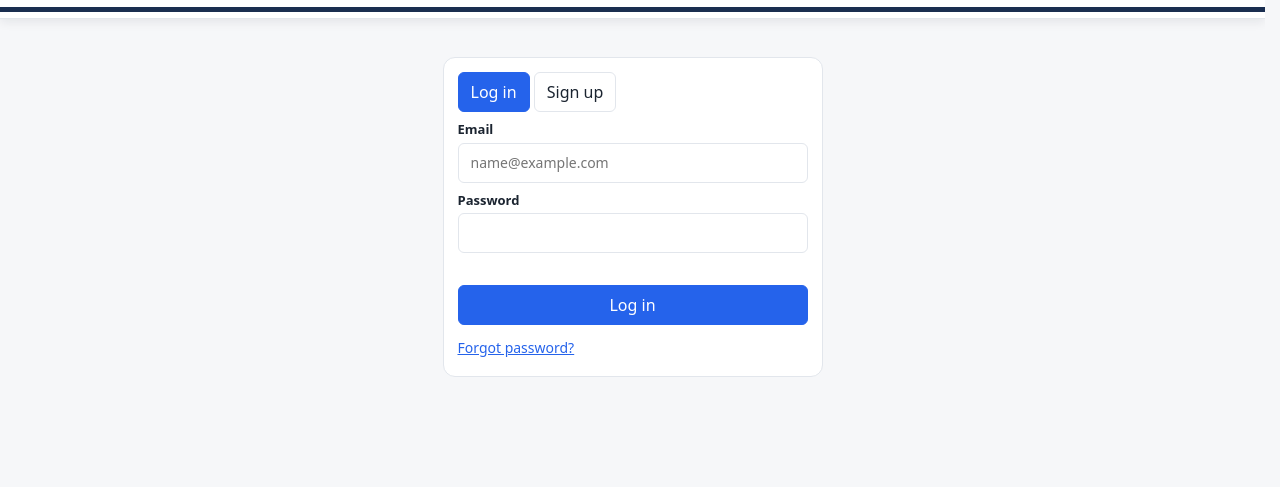
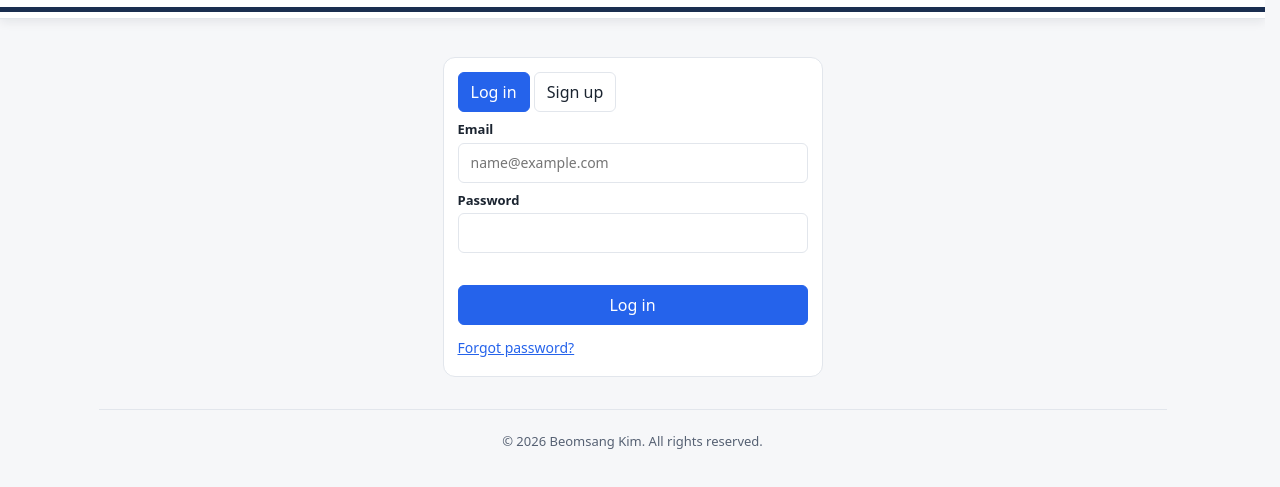
Before and after one commit to K-BIGHEART/K-BIGHEART.github.io, a plain HTML site: page test-fast/index.html in a window 1280 px wide. Shown: the part 83-570 px from the top of the page. Drawn offline with Linux system fonts and the light colour scheme.

Commit message:
test-fast: build 3755529

```diff
--- a/test-fast/index.html
+++ b/test-fast/index.html
@@ -136,7 +136,7 @@ table{font-size:var(--fs-b)}.g th,.g td.busy{font-size:var(--fs-b)}.g th.d{min-w
 .hna{display:flex;align-items:baseline;gap:8px;text-align:left;background:var(--bg);border:1px solid var(--bd);border-radius:var(--r-l);padding:10px 12px;cursor:pointer;color:var(--mut);font:inherit}
 .hna b{font-size:var(--fs-xl);color:var(--mut)}.hna.on{background:var(--warn-bg);border-color:var(--warn-bd);color:var(--tx)}.hna.on b{color:var(--warn)}.hna:hover{border-color:var(--ac)}
 @media(max-width:640px){.hr,.hr.he{grid-template-columns:1fr;gap:1px;padding:8px 10px}.hr.he .hcat{grid-row:1;justify-self:end;margin-top:-1px}.hr.he .hrw{grid-row:1;grid-column:1}.hr.he .hrt{grid-column:1}.hrw{font-size:var(--fs-s)}.g0 .hrw{font-size:var(--fs-m)}.g0 .hrt{font-size:var(--fs-b)}.hsh .mut{display:none}}
-#main{padding-bottom:24px}.pgf{text-align:center;margin:32px 0 8px;padding-top:16px;border-top:1px solid var(--bd)}.pgf .lk{color:var(--mut)}
+#main{padding-bottom:24px}.pgf{text-align:center;margin:32px 0 8px;padding-top:16px;border-top:1px solid var(--bd)}.pgf .lk{color:var(--mut)}.cpy{margin-top:6px;font-size:var(--fs-s);color:var(--mut)}
 .fbd{max-width:560px;width:100%}.fbh{margin:18px 0 6px;font-size:var(--fs-b)}.fbi{border-top:1px solid var(--bd);padding:10px 0}.fbt{display:flex;align-items:center;gap:8px;justify-content:space-between}
 .fbm{white-space:pre-wrap;margin-top:4px;font-size:var(--fs-m)}.fbr{margin-top:8px;padding:8px 10px;border-radius:var(--r-s);background:var(--ok-bg);border:1px solid var(--ok-bd);font-size:var(--fs-m)}.fbr div{white-space:pre-wrap}
 .hinq{margin-top:8px;border:1px solid var(--bd);border-radius:var(--r-l);overflow:hidden}.hiq{grid-template-columns:150px 1fr}.hiqm{display:block;font-weight:400;font-size:var(--fs-s);color:var(--tx2);white-space:nowrap;overflow:hidden;text-overflow:ellipsis}
@@ -778,7 +778,7 @@ const subs=!me?[]:g=='equip'?[['layout','Map'],['list','List'],['reserve','Reser
 :g=='manage'?[['eq','Equipment'],['usage','Usage'],['usr','Users'+(nU?' ('+nU+')':'')],['inq','Inquiries'+(nI?' ('+nI+')':'')]].map(x=>[`data-a="mt" data-id="${x[0]}"`,x[1],mtab()==x[0]]):[];
 $('#sub').innerHTML=subs.map(x=>`<button class="${x[2]?'on':''}" ${x[0]}>${x[1]}</button>`).join('');{const nv=$('#nav'),nu=nv.querySelector('.nuser');if(subs.length&&me){const w=document.createElement('span');w.className='nsubs';w.innerHTML=subs.map(x=>`<button class="${x[2]?'on':''}" ${x[0]}>${x[1]}</button>`).join('');nv.insertBefore(w,nu)}}$('#sub').style.display=subs.length?'':'none';document.body.classList.toggle('nosub',me&&!subs.length);$('#tool').innerHTML=me&&!err&&ld.a&&st.v=='inv'?ivTool():me&&!err&&ld.a&&st.v=='list'?`<div class="ivtop"><input id="q" type="search" aria-label="Search equipment" placeholder="Search name, model, location" value="${esc(st.q)}" style="width:100%;margin:0"></div>`:'';
 let mh;try{mh=err?`<p class="bad">${err}</p>`:!ld.a?'<p class="mut">Loading…</p>':!me?authHTML():V[st.v]()+(st.modal?modalHTML():'')}catch(x){console.error(x);st.modal=null;mh=`<div class="card" style="margin-top:14px"><b class="bad">This page could not be shown.</b><div class="mut" style="margin:6px 0">Please send a screenshot of this box to the administrator. Other tabs still work.</div><pre style="white-space:pre-wrap;font-size:var(--fs-xs);background:#f6f7f9;padding:8px;border-radius:var(--r-s)">${esc(st.v+'/'+(st.mt||'')+': '+(x&&x.message)+'\n'+((x&&x.stack)||'').split('\n').slice(0,4).join('\n'))}</pre></div>`}
-$('#main').innerHTML=mh+(me?'<div class="pgf"><button class="lk" data-a="fb">Help &amp; feedback</button></div>':'');cbxAll();fitModal();if(st.v!=sv){sv=st.v;scrollTo(0,0)}if(st.rf&&st.v=='list'){const k=st.rf;st.rf=null;const x=document.querySelector('[data-rk~="'+k+'"]');if(x){x.scrollIntoView({block:'start'});window.scrollBy(0,-(fixH()+12));x.classList.add('rmf');setTimeout(()=>x.classList.remove('rmf'),2500)}}else if(st.rf)st.rf=null}
+$('#main').innerHTML=mh+'<div class="pgf">'+(me?'<button class="lk" data-a="fb">Help &amp; feedback</button>':'')+'<div class="cpy">&copy; 2026 Beomsang Kim. All rights reserved.</div></div>';cbxAll();fitModal();if(st.v!=sv){sv=st.v;scrollTo(0,0)}if(st.rf&&st.v=='list'){const k=st.rf;st.rf=null;const x=document.querySelector('[data-rk~="'+k+'"]');if(x){x.scrollIntoView({block:'start'});window.scrollBy(0,-(fixH()+12));x.classList.add('rmf');setTimeout(()=>x.classList.remove('rmf'),2500)}}else if(st.rf)st.rf=null}
 function bzShow(on){try{let b=document.getElementById('bz');if(!b){b=document.createElement('div');b.id='bz';b.textContent='Saving...';document.body.appendChild(b)}b.style.display=on?'block':'none'}catch(e){}}
 async function run(f){if(busy)return;busy=true;document.body.style.cursor='progress';bzShow(true);try{await f()}catch(x){st.msg=bad('Something went wrong. Please try again.');st.modal=null}busy=false;document.body.style.cursor='';bzShow(false);render()}
 function check(){const e=cur();if(!st.date)return'Select a time on the grid first.';if(e.st!='Available')return'This equipment is not available for reservation.';if(atMs(st.date,st.s)+36e5<=Date.now())return'You cannot reserve a time that has already passed.';const S=atMs(st.date,st.s),E=selE();if(!(E>S))return'Select a time on the grid first.';if(E-S>14*864e5)return'A reservation can be at most 14 days long.';if(eqRes(e).some(r=>S<rE(r)&&E>rS(r)))return'That time is already reserved.';return''}
```
